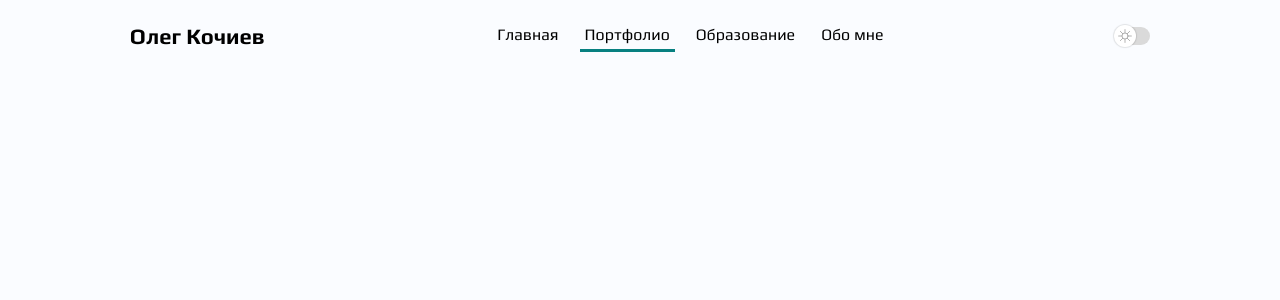
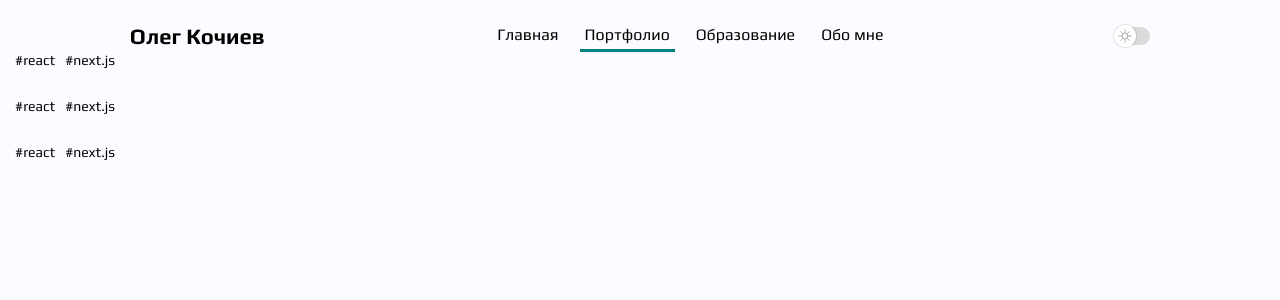
Before and after one commit to OlegKochiev/olegkochiev.com, a Next.js app: page /portfolio in a window 1280 px wide. Shown: the top 300 px of the page. Built offline with nearby package versions, Linux system fonts and the light colour scheme.

Commit message:
added links for portfolio tags

```diff
--- a/src/pages/portfolio/index.tsx
+++ b/src/pages/portfolio/index.tsx
@@ -1,9 +1,23 @@
+import Link from 'next/link';
 import React from 'react';
 import styled from 'styled-components';
 import Header from '../../components/Header';
 import PageContainer from '../../components/PageContainer';
+import {PATHS} from '../../constants';
 
-const portfolioDatas = [
+const projects = [
+  {
+    tags: ['react', 'next.js'],
+    title: 'Создание собственного сайта портфолио',
+    data: '01.01.2023',
+    stackTechnologies: [],
+  },
+  {
+    tags: ['react', 'next.js'],
+    title: 'Создание собственного сайта портфолио',
+    data: '01.01.2023',
+    stackTechnologies: [],
+  },
   {
     tags: ['react', 'next.js'],
     title: 'Создание собственного сайта портфолио',
@@ -14,16 +28,41 @@ const portfolioDatas = [
 
 const Main = styled.main``;
 const Section = styled.section``;
-const Article = styled.article``;
+const Article = styled.article`
+  display: grid;
+  grid-template-columns: 120px 550px;
+  grid-gap: 30px;
+`;
+const Tags = styled.div`
+  display: flex;
+  gap: 10px;
+`;
+const Tag = styled.div`
+  font-size: 14px;
+`;
+const Title = styled.div``;
+const Description = styled.div``;
 
 const Portfolio = () => {
   return (
     <PageContainer>
       <Header />
       <Main>
-        <Section>
-          <Article></Article>
-        </Section>
+        {projects.map((project) => (
+          <Section>
+            <Article>
+              <Tags>
+                {project.tags.map((tag) => (
+                  <Link href={PATHS.PORTFOLIO.BY_TAG(tag)}>
+                    <Tag>#{tag}</Tag>
+                  </Link>
+                ))}
+              </Tags>
+              <Title></Title>
+              <Description></Description>
+            </Article>
+          </Section>
+        ))}
       </Main>
     </PageContainer>
   );
```
Also changed, not shown: src/pages/portfolio/tag/[tag]/index.tsx (added, +7 -0 lines).
